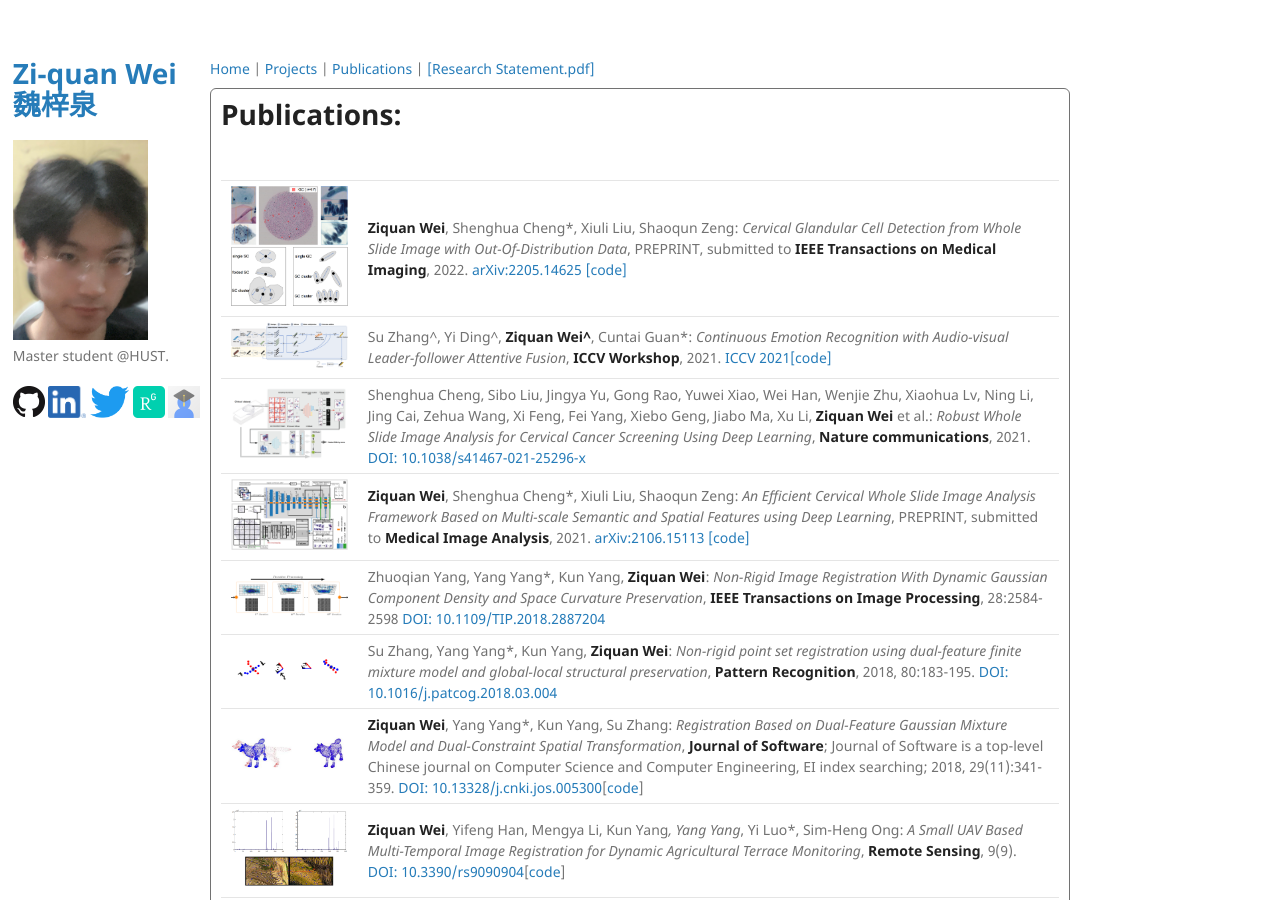
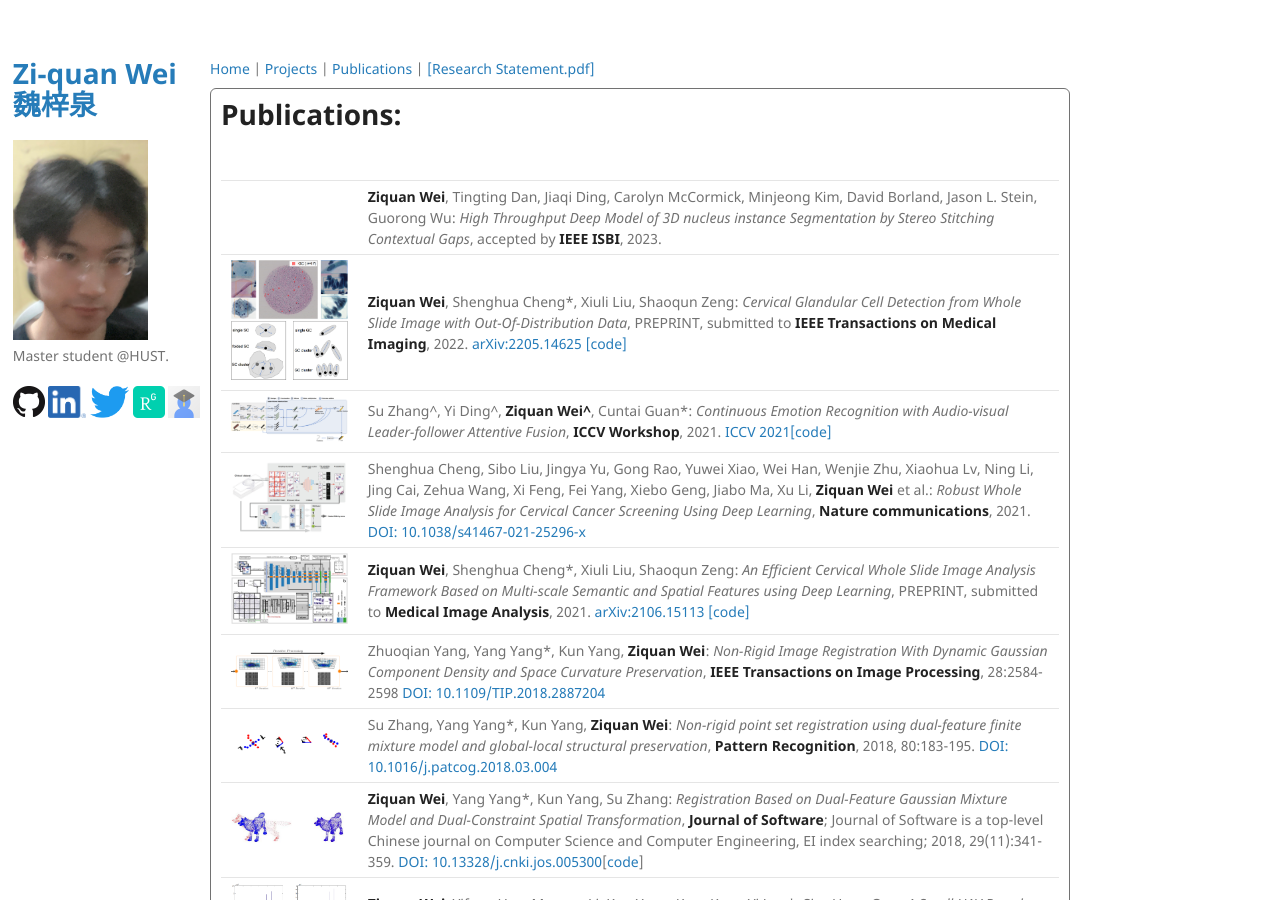
Before and after one commit to Chrisa142857/Chrisa142857.github.io, a Jekyll site: the page built from publications.md, in a window 1280 px wide and 900 px high. Built offline with Jekyll 4.4.1, drawn with Linux system fonts in a browser that asks for light colours; our own code applies the rules of GitHub Pages for plain Markdown files.

Commit message:
Update publications.md

```diff
--- a/publications.md
+++ b/publications.md
@@ -6,6 +6,7 @@ layout: default
 
 | | &nbsp; &nbsp; &nbsp; &nbsp; &nbsp; &nbsp; &nbsp; &nbsp; &nbsp; &nbsp; &nbsp; &nbsp; &nbsp; &nbsp; &nbsp;&nbsp; &nbsp; &nbsp; &nbsp; &nbsp; &nbsp;  |
 | :-: | :-- |
+| | **Ziquan Wei**, Tingting Dan, Jiaqi Ding, Carolyn McCormick, Minjeong Kim, David Borland, Jason L. Stein, Guorong Wu: _High Throughput Deep Model of 3D nucleus instance Segmentation by Stereo Stitching Contextual Gaps_, accepted by **IEEE ISBI**, 2023.|
 | <img src="assets/img/gcdet-graph-abstract.png#pic_center" width="500pt"/> | **Ziquan Wei**, Shenghua Cheng*, Xiuli Liu, Shaoqun Zeng: _Cervical Glandular Cell Detection from Whole Slide Image with Out-Of-Distribution Data_, PREPRINT, submitted to **IEEE Transactions on Medical Imaging**, 2022. [arXiv:2205.14625](https://arxiv.org/abs/2205.14625) [[code]](https://github.com/Chrisa142857/PolarNet-GCdet)|
 | <img src="assets/img/pub0-graph-abstract.png#pic_center" width="500pt"/> | Su Zhang^, Yi Ding^, **Ziquan Wei^**, Cuntai Guan*: _Continuous Emotion Recognition with Audio-visual Leader-follower Attentive Fusion_, **ICCV Workshop**, 2021. [ICCV 2021](https://openaccess.thecvf.com/content/ICCV2021W/ABAW/html/Zhang_Continuous_Emotion_Recognition_With_Audio-Visual_Leader-Follower_Attentive_Fusion_ICCVW_2021_paper.html)[[code]](https://github.com/sucv/ABAW2/tree/prototype)|
 | <img src="assets/img/pub1-graph-abstract.png#pic_center" width="500pt"/> | Shenghua Cheng, Sibo Liu, Jingya Yu, Gong Rao, Yuwei Xiao, Wei Han, Wenjie Zhu, Xiaohua Lv, Ning Li, Jing Cai, Zehua Wang, Xi Feng, Fei Yang, Xiebo Geng, Jiabo Ma, Xu Li, **Ziquan Wei** et al.: _Robust Whole Slide Image Analysis for Cervical Cancer Screening Using Deep Learning_, **Nature communications**, 2021. [DOI: 10.1038/s41467-021-25296-x](https://doi.org/10.21203/rs.3.rs-377187/v1)|
```
